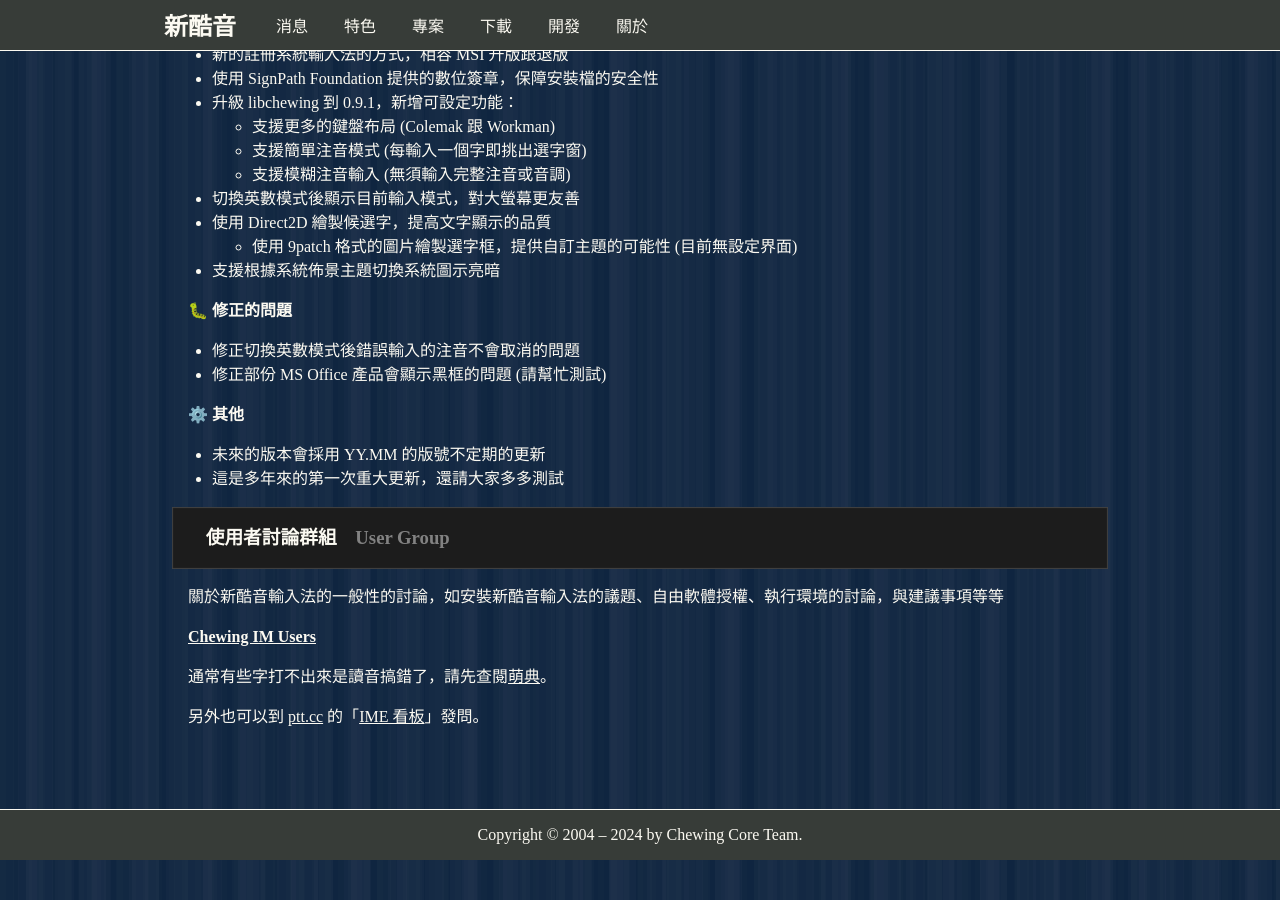
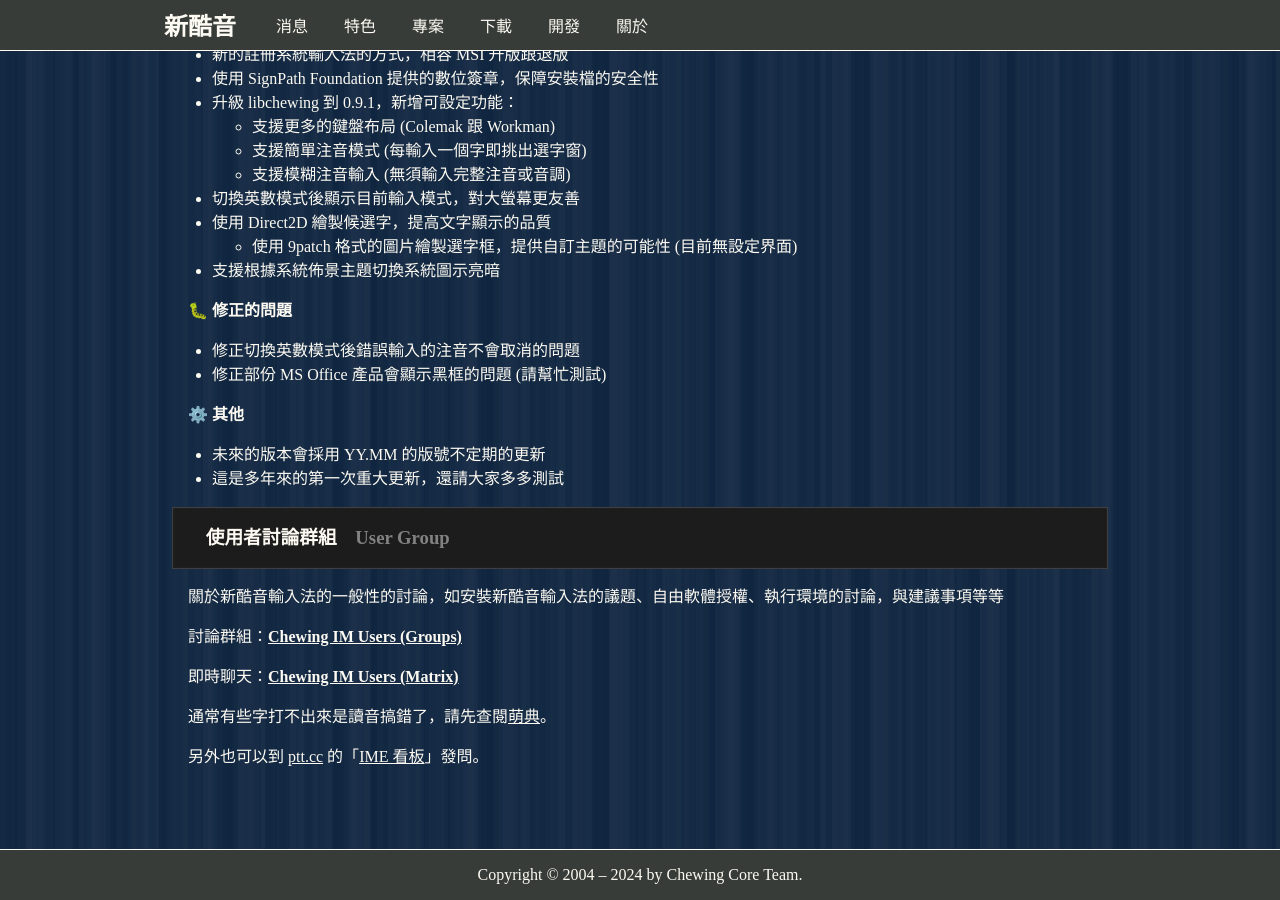
Before and after one commit to chewing/chewing.github.com, a Jekyll site: the page built from index.html, in a window 1280 px wide and 900 px high, scrolled down 754 px. Built offline with Jekyll 4.4.1, drawn with Linux system fonts in a browser that asks for light colours; before the commit the page ends 1614 px from its top, so only the background shows below that.

Commit message:
Add matrix channel information

```diff
--- a/development.html
+++ b/development.html
@@ -31,7 +31,7 @@ title: Development
 		</header>
 		<p>新酷音輸入法開發者的討論群組，若您對新酷音的程式開發有興趣，歡迎加入此群組</p>
 		<p><strong><a href="https://groups.google.com/g/chewing-devel">Chewing IM Development</a></strong></p>
-		<p>或是到&nbsp;irc&nbsp;頻道&nbsp;（irc://irc.freenode.net/im-dev）&nbsp;交流。</p>
+		<p>或是到&nbsp;Matrix&nbsp;頻道&nbsp;（<a href="https://matrix.to/#/#libchewing:matrix.org">#libchewing:matrix.org</a>）&nbsp;交流。</p>
 	</section>
 	<section>
 		<header>
--- a/index.html
+++ b/index.html
@@ -31,7 +31,8 @@ title: Home
 			<h3 title="User Group">使用者討論群組</h3>
 		</header>
 		<p>關於新酷音輸入法的一般性的討論，如安裝新酷音輸入法的議題、自由軟體授權、執行環境的討論，與建議事項等等</p>
-		<p><strong><a href="https://groups.google.com/g/chewing">Chewing IM Users</a></strong></p>
+		<p>討論群組：<strong><a href="https://groups.google.com/g/chewing">Chewing IM Users (Groups)</a></strong></p>
+		<p>即時聊天：<strong><a href="https://matrix.to/#/#chewing-users:matrix.org">Chewing IM Users (Matrix)</a></strong></p>
 		<p>通常有些字打不出來是讀音搞錯了，請先查閱<a href="https://www.moedict.tw/%E9%BA%BC">萌典</a>。</p>
 		<p>另外也可以到&nbsp;<a href="https://www.ptt.cc">ptt.cc</a>&nbsp;的「<a href="https://www.ptt.cc/bbs/IME/index.html">IME 看板</a>」發問。</p>
 	</section>
```
